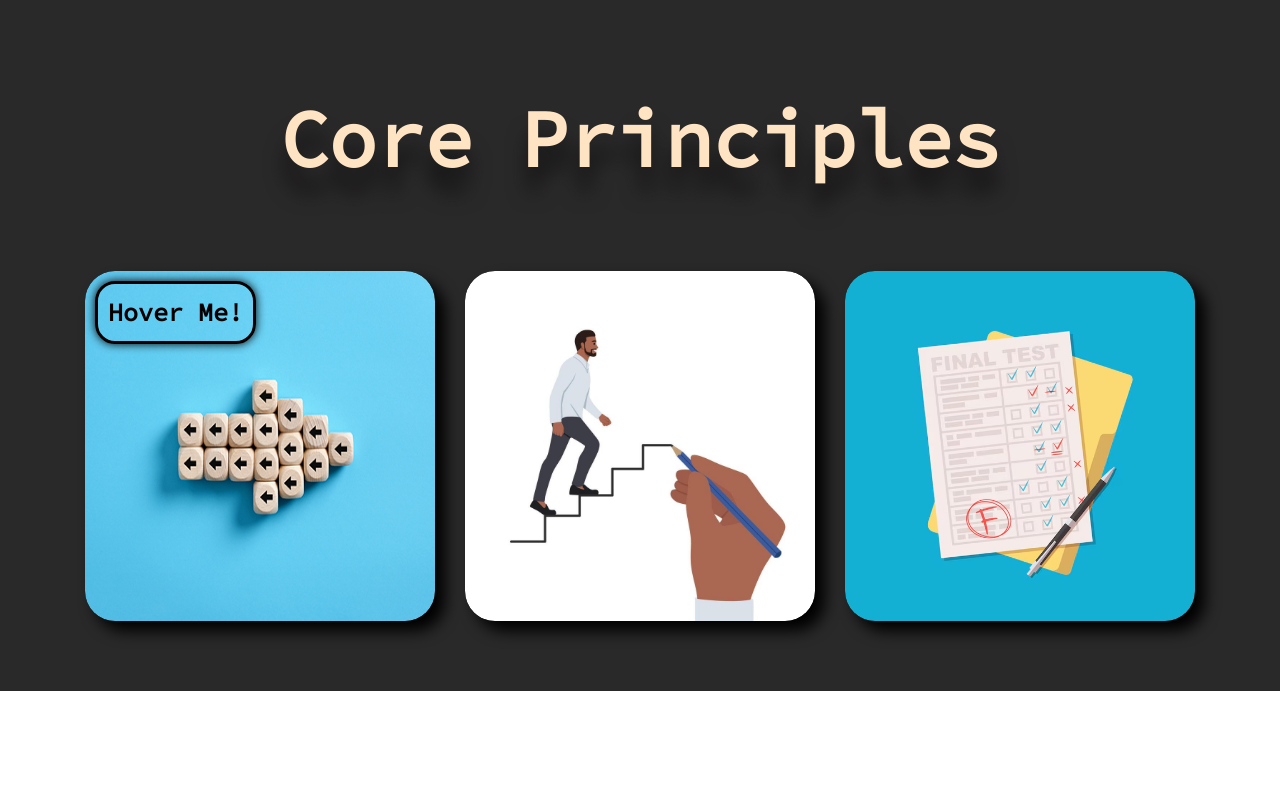
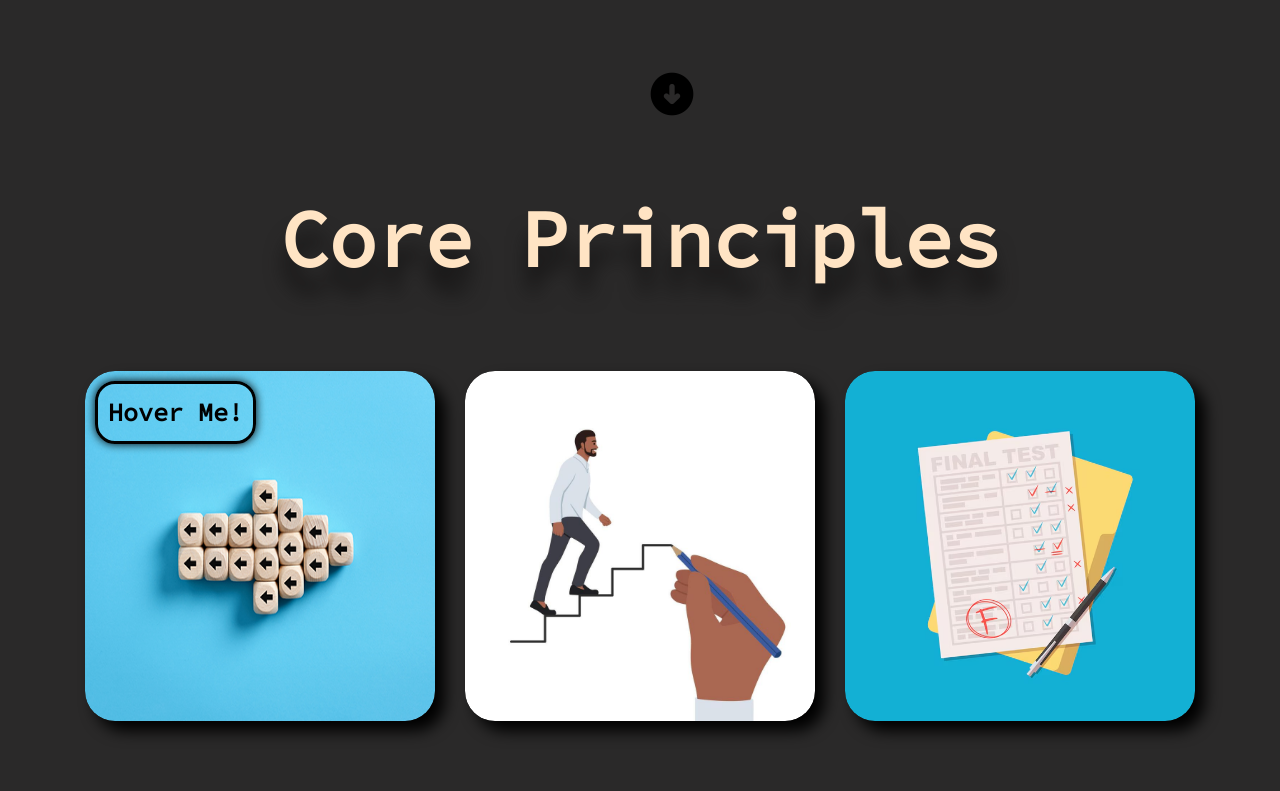
Before and after one commit to shimkan/Kandai-Website, a plain HTML site: page index.html in a window 1280 px wide. Shown: the part 1107-1898 px from the top of the page. Before the commit the page ends 1798 px from the top, so only its background shows below. Drawn offline with Linux system fonts and the light colour scheme; files whose address does not match are found by name.

Commit message:
scroll down logo added

```diff
--- a/css/website.css
+++ b/css/website.css
@@ -25,7 +25,7 @@ body {
   font-family: source_code_proregular, monospace;
   font-size: 1.2rem;
   margin: 0rem;
-  /*background-color: #2a2929;*/
+  background-color: #2a2929;
 }
 
 body::-webkit-scrollbar {
@@ -61,7 +61,9 @@ body::-webkit-scrollbar-thumb:hover {
 
 .second-page {
   background-color: #2a2929;
+  margin-top: 10rem;
 }
+
 
 @font-face {
   font-family: 'source_code_proregular';
@@ -77,3 +79,10 @@ body::-webkit-scrollbar-thumb:hover {
 a img {
   cursor: pointer;
 }
+
+.scroll-down-logo {
+  display: block;
+  position: absolute;
+  left: 50%;
+  margin-bottom: 5rem;
+}
--- a/index.html
+++ b/index.html
@@ -151,6 +151,10 @@
           </div>
         </div>
       </div>
+      <div class="scroll-down-logo">
+        <img src="images/icons8-scroll-down-64.png" alt="scroll down"
+             loading="lazy">
+      </div>
     </div>
     <div class="second-page">
       <div class="core-principles">
```
Also changed, not shown: images/icons8-scroll-down-64.png (added).
